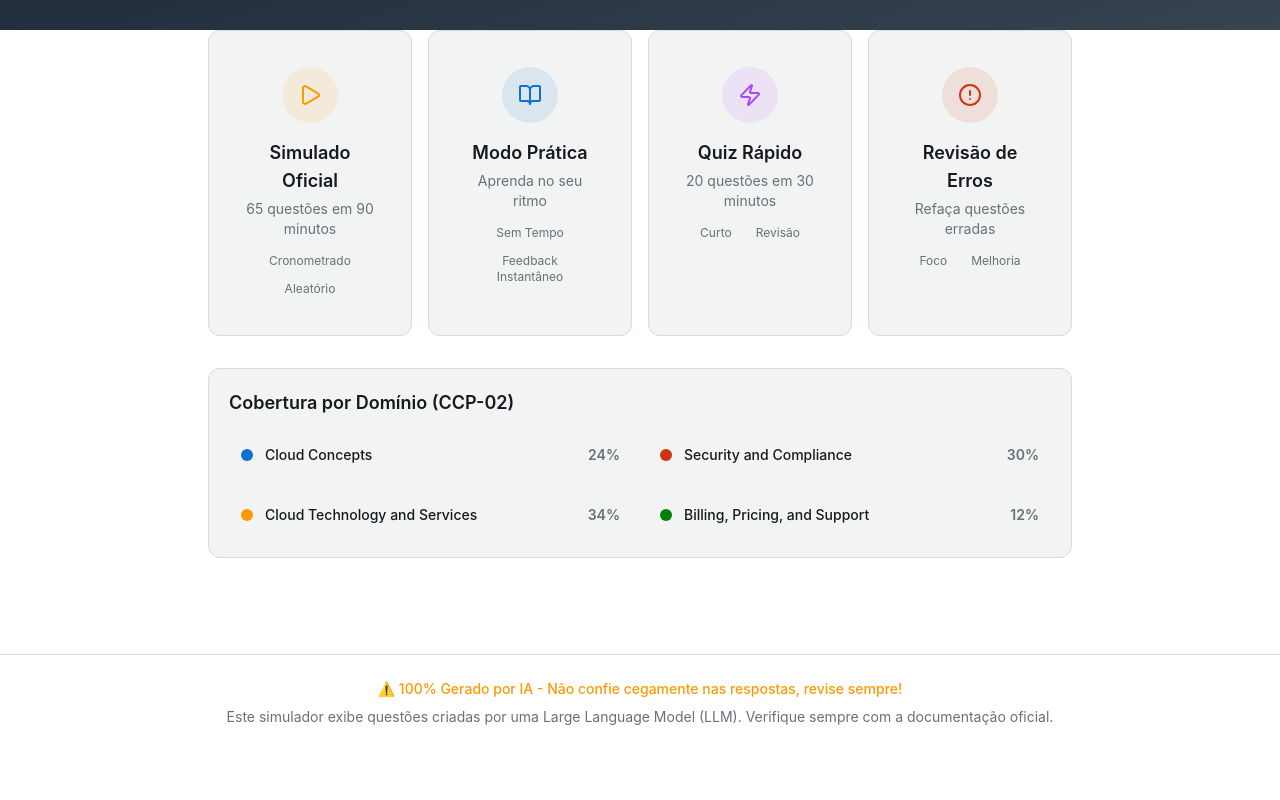
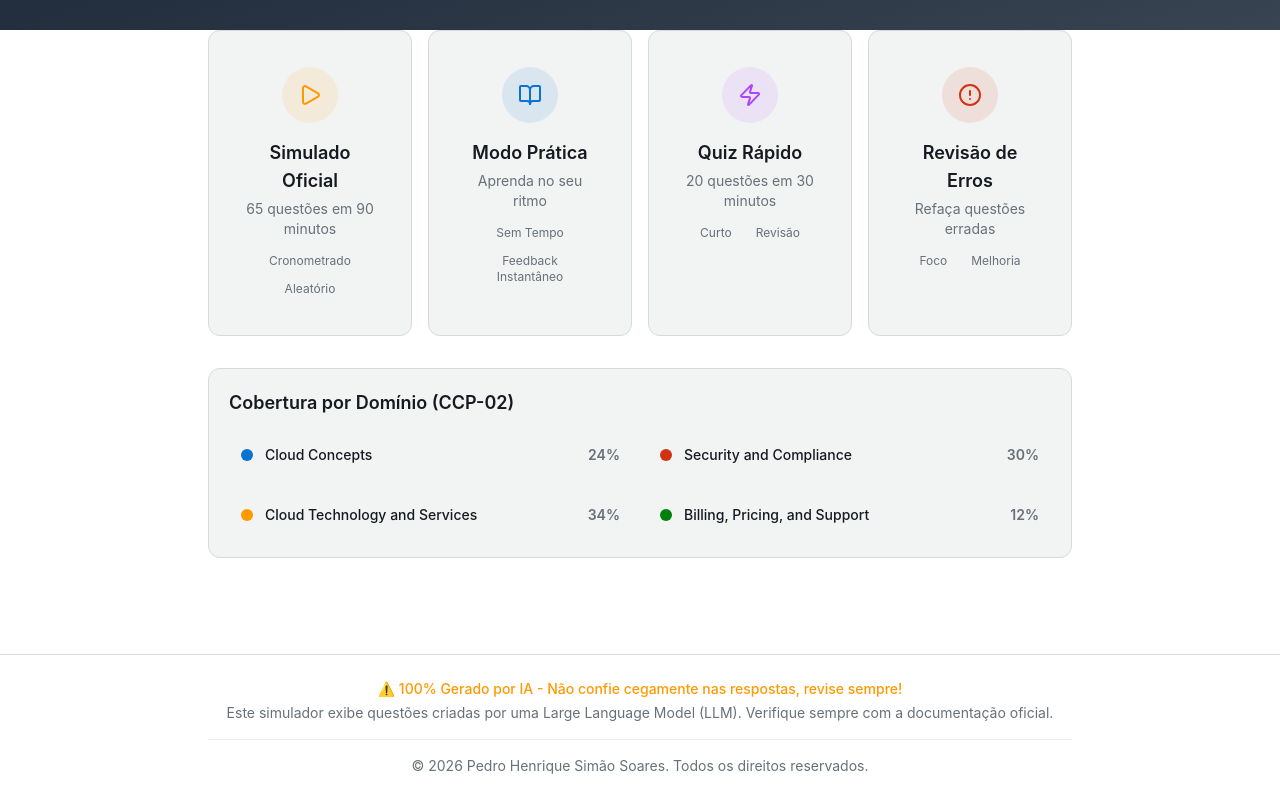
Before and after one commit to PedroHSSoares-Dev/aws-ccp-simulator, a React (Vite) app: page / in a window 1280 px wide. Shown: the part 410-1210 px from the top of the page. Before the commit the page ends 1161 px from the top, so only its background shows below. Built offline with nearby package versions, Linux system fonts and the light colour scheme.

Commit message:
docs: add license, copyright footer and contributing guidelines

```diff
--- a/src/components/HomeScreen.tsx
+++ b/src/components/HomeScreen.tsx
@@ -332,13 +332,21 @@ export const HomeScreen: React.FC<HomeScreenProps> = ({
 
             {/* Footer */}
             <footer className="border-t border-border py-6 mt-8">
-                <div className="max-w-4xl mx-auto px-4 text-center text-sm text-text-secondary space-y-2">
-                    <p className="text-warning font-medium">
-                        ⚠️ 100% Gerado por IA - Não confie cegamente nas respostas, revise sempre!
-                    </p>
-                    <p>
-                        Este simulador exibe questões criadas por uma Large Language Model (LLM). Verifique sempre com a documentação oficial.
-                    </p>
+                <div className="max-w-4xl mx-auto px-4 text-center text-sm text-text-secondary space-y-4">
+                    <div>
+                        <p className="text-warning font-medium mb-1">
+                            ⚠️ 100% Gerado por IA - Não confie cegamente nas respostas, revise sempre!
+                        </p>
+                        <p className="mb-4">
+                            Este simulador exibe questões criadas por uma Large Language Model (LLM). Verifique sempre com a documentação oficial.
+                        </p>
+                    </div>
+
+                    <div className="pt-4 border-t border-border/50">
+                        <p>
+                            © {new Date().getFullYear()} Pedro Henrique Simão Soares. Todos os direitos reservados.
+                        </p>
+                    </div>
                 </div>
             </footer>
 
```
Also changed, not shown: 2 other files (tests, documents, lock files or other folders).
